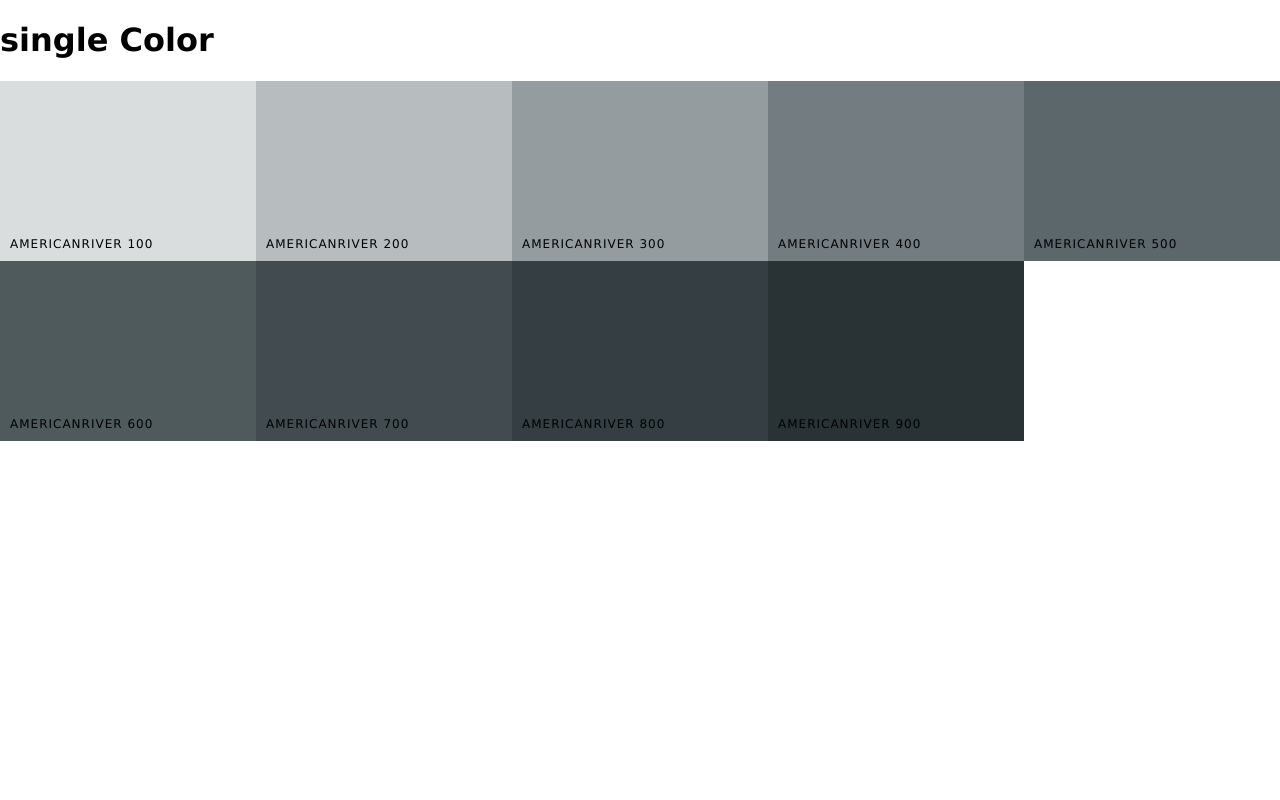
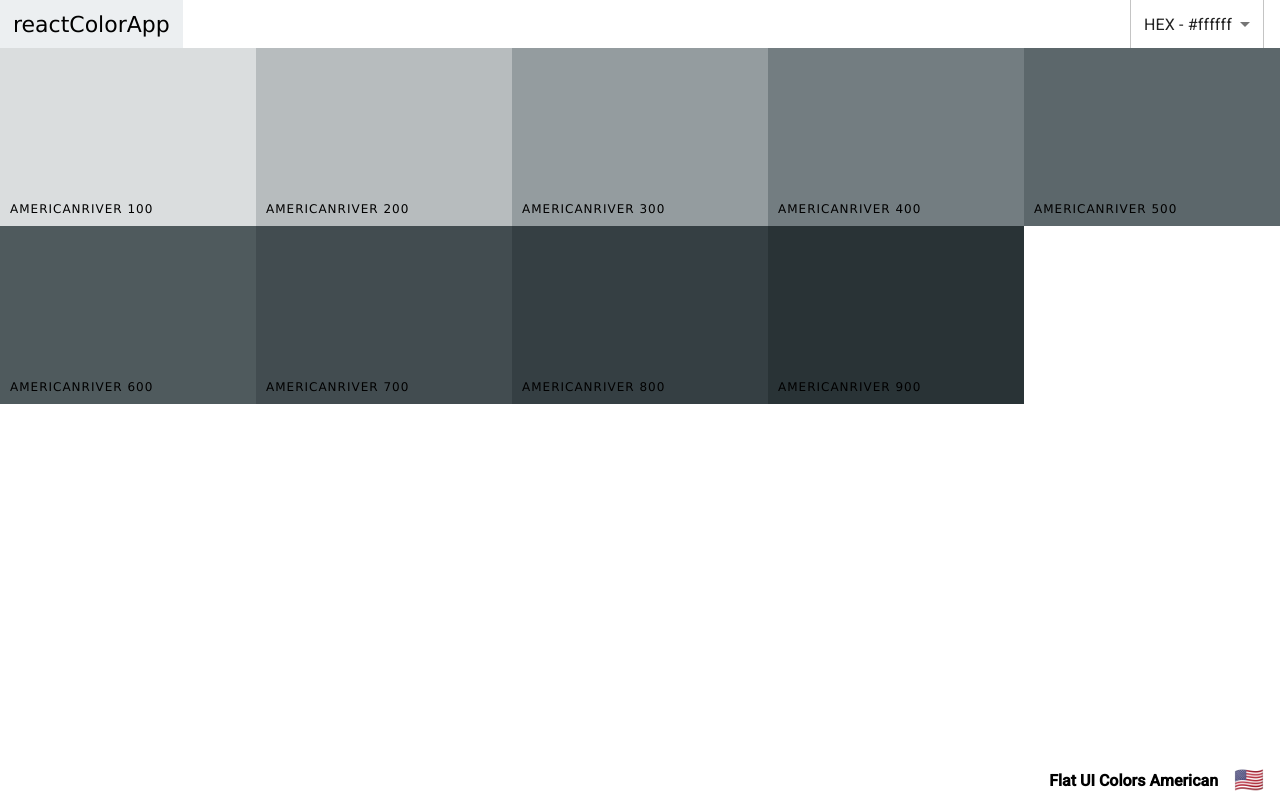
Before and after one commit to jonahCodes/ReactColorProject, a React (Create React App) app: page /palette/flat-ui-colors-american/americanriver in a window 1280 px wide. Built offline with nearby package versions, Linux system fonts and the light colour scheme.

Commit message:
add navbar and footer to colorPalette

```diff
--- a/src/colorApp/ColorPalette.js
+++ b/src/colorApp/ColorPalette.js
@@ -1,11 +1,16 @@
 import { Component } from "react";
 import ColorBox from "./ColorBox";
+import { Navbar } from "./NavBar";
+import PaletteFooter from "./PaletteFooter";
 export default class ColorPalette extends Component {
   constructor(props) {
     super(props);
     this._shades = this.gatherShades(this.props.palette, this.props.colorid);
+    this.state = {
+      format: "hex",
+    };
   }
-  gatherShades(paletteName, idColor) {
+  gatherShades = (paletteName, idColor) => {
     //return all shades given color
     let shades = [];
     let allColor = paletteName.colors;
@@ -15,20 +20,26 @@ export default class ColorPalette extends Component {
       );
     }
     return shades.slice(1);
-  }
+  };
+  changeFormat = (val) => {
+    this.setState({ format: val });
+  };
   render() {
+    const { paletteName, emoji } = this.props.palette;
+    const { format } = this.state;
     const colorBoxes = this._shades.map((color) => (
       <ColorBox
         key={color.id}
         name={color.name}
-        background={color.hex}
+        background={color[format]}
         showLink={false}
       />
     ));
     return (
       <div className="Palette">
-        <h1>single Color</h1>
+        <Navbar handleChange={this.changeFormat} showingSlider={false} />
         <div className="Palette-colors">{colorBoxes}</div>
+        <PaletteFooter paletteName={paletteName} emoji={emoji} />
       </div>
     );
   }
--- a/src/colorApp/NavBar.js
+++ b/src/colorApp/NavBar.js
@@ -26,13 +26,14 @@ export class Navbar extends Component {
     this.setState({ open: false });
   };
   render() {
-    const { level, changeLevel } = this.props;
+    const { level, changeLevel, showingSlider } = this.props;
     const { format, open } = this.state;
     return (
       <header className="Navbar">
         <div className="logo">
           <Link to="/">reactColorApp</Link>
         </div>
+        {showingSlider && (
           <div className="slider-container">
             <span>Level: {level}</span>
             <div className="slider">
@@ -45,6 +46,8 @@ export class Navbar extends Component {
               />
             </div>
           </div>
+        )}
+
         <div className="select-container">
           <Select value={format} onChange={this.handleFormatChange}>
             <MenuItem value="hex">HEX - #ffffff</MenuItem>
--- a/src/colorApp/Palette.js
+++ b/src/colorApp/Palette.js
@@ -1,6 +1,8 @@
 import { Component } from "react";
 import ColorBox from "./ColorBox";
 import { Navbar } from "./NavBar";
+import PaletteFooter from "./PaletteFooter";
+
 import "./palette.css";
 export default class Palette extends Component {
   constructor(props) {
@@ -36,11 +38,10 @@ export default class Palette extends Component {
           level={level}
           handleChange={this.changeFormat}
           changeLevel={this.changeLevel}
+          showingSlider={true}
         />
         <div className="Palette-colors">{colorBoxes}</div>
-        <footer className="Palette-footer">
-          {paletteName} <span className="emoji">{emoji}</span>
-        </footer>
+        <PaletteFooter emoji={emoji} paletteName={paletteName} />
       </div>
     );
   }
--- /dev/null
+++ b/src/colorApp/PaletteFooter.js
@@ -0,0 +1,10 @@
+import React from "react";
+export default function PaletteFooter(props) {
+  const { paletteName, emoji } = props;
+
+  return (
+    <footer className="Palette-footer">
+      {paletteName} <span className="emoji">{emoji}</span>
+    </footer>
+  );
+}
```
Lines whose indentation alone changed are shown as unchanged.
